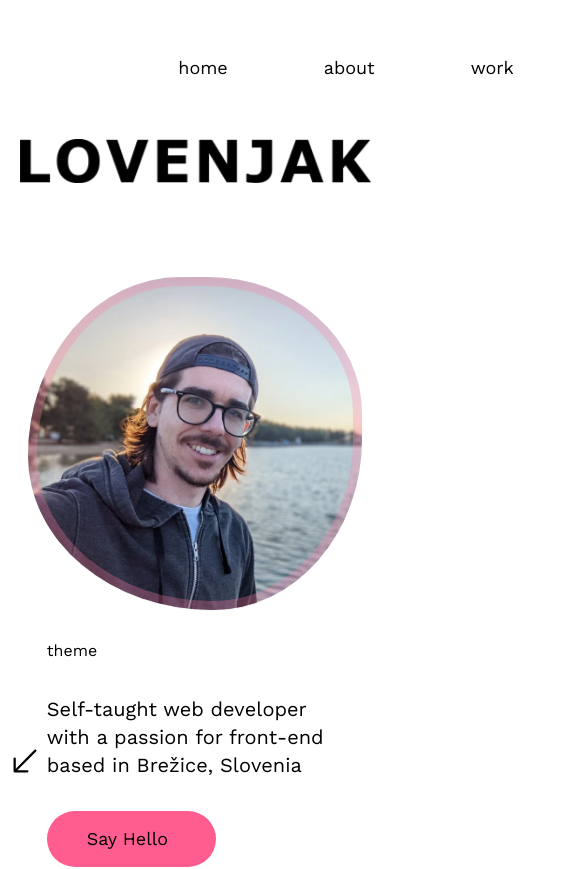
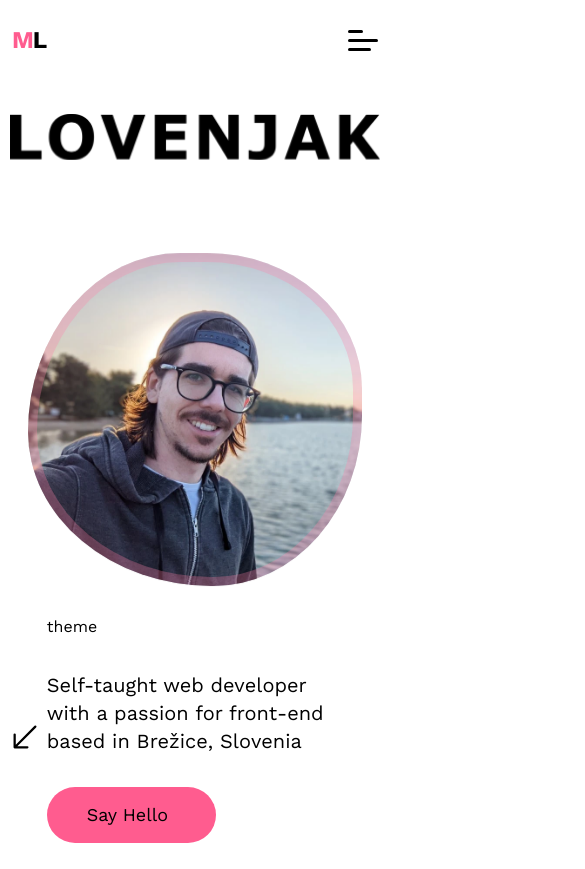
Before and after one commit to rubuz/ML-portfolioV2, a React (Vite) app: page / in a window 390 px wide. Shown: the top 869 px of the page, 585 px wide, since content can reach past the window. Built offline with nearby package versions, Linux system fonts and the light colour scheme.

Commit message:
Add mobile navigation component and update responsive behavior

```diff
--- a/src/App.jsx
+++ b/src/App.jsx
@@ -14,9 +14,11 @@ import Footer from "./components/Footer";
 import { useScroll, useTransform, motion } from "framer-motion";
 import { Slide } from "react-awesome-reveal";
 import { useMediaQuery } from "react-responsive";
+import MobileNav from "./components/MobileNav";
 
 function App() {
   const isDesktopOrLaptop = useMediaQuery({ query: "(min-width: 1024px)" });
+  const isTabletOrMobile = useMediaQuery({ query: "(max-width: 900px)" });
 
   const targetRef = useRef(null);
   const { scrollYProgress } = useScroll({
@@ -30,7 +32,7 @@ function App() {
 
   return (
     <div className="font-work">
-      <Navbar />
+      {isTabletOrMobile ? <MobileNav /> : <Navbar />}
       <TitleChanger />
       {isDesktopOrLaptop && (
         <section ref={targetRef} className="relative h-[190vh] flex flex-col">
--- a/src/components/MarqueeText.jsx
+++ b/src/components/MarqueeText.jsx
@@ -1,4 +1,3 @@
-import React from "react";
 import { LiaAsteriskSolid } from "react-icons/lia";
 
 const MarqueeText = () => {
--- /dev/null
+++ b/src/components/MobileNav.jsx
@@ -0,0 +1,53 @@
+import { useEffect, useState } from "react";
+import MobileNavMenuBtn from "./MobileNavMenuBtn";
+
+const MobileNav = () => {
+  const [isScrolled, setIsScrolled] = useState(false);
+  const [isMenuOpen, setIsMenuOpen] = useState(false);
+  console.log(isMenuOpen);
+
+  const handleOpenMenu = () => {
+    if (isMenuOpen) setIsMenuOpen(false);
+    else setIsMenuOpen(true);
+  };
+
+  useEffect(() => {
+    const checkScroll = () => {
+      setIsScrolled(window.scrollY > 0);
+    };
+
+    document.addEventListener("scroll", checkScroll);
+
+    return () => {
+      window.removeEventListener("scroll", checkScroll);
+    };
+  }, []);
+
+  return (
+    <div>
+      {isMenuOpen && (
+        <div className="fixed top-0 left-0 w-full h-screen bg-black/40 flex flex-col items-center justify-center text-white z-10">
+          <a href="#">Link 1</a>
+          <a href="#">Link 2</a>
+          <a href="#">Link 3</a>
+        </div>
+      )}
+      <nav
+        className={`w-full flex justify-between px-3 items-center sticky top-0 bg-white z-10 transition-all duration-300 ${
+          isScrolled ? "border-b-2 border-black py-2" : "py-6"
+        }`}
+      >
+        <div className="text-2xl tracking-tighter font-bold">
+          <a className="text-black" href="#">
+            <span className="text-pinky">M</span>L
+          </a>
+        </div>
+        <div>
+          <MobileNavMenuBtn open={handleOpenMenu} />
+        </div>{" "}
+      </nav>
+    </div>
+  );
+};
+
+export default MobileNav;
--- /dev/null
+++ b/src/components/MobileNavMenuBtn.jsx
@@ -0,0 +1,30 @@
+import { useState } from "react";
+import "./MobileNavMenuBtn.css";
+
+import PropTypes from "prop-types";
+
+const MobileNavMenuBtn = ({ open }) => {
+  const [isChecked, setIsChecked] = useState(false);
+
+  const handleClick = () => {
+    setIsChecked(!isChecked);
+    open();
+  };
+
+  return (
+    <div onClick={handleClick}>
+      <label htmlFor="check" className={isChecked ? "checked" : ""}>
+        {/* <input type="checkbox" id="check" checked={isChecked} /> */}
+        <span></span>
+        <span></span>
+        <span></span>
+      </label>
+    </div>
+  );
+};
+
+MobileNavMenuBtn.propTypes = {
+  open: PropTypes.func.isRequired,
+};
+
+export default MobileNavMenuBtn;
--- a/src/components/ProjectText.jsx
+++ b/src/components/ProjectText.jsx
@@ -1,5 +1,3 @@
-import React from "react";
-
 const ProjectText = ({ title, group, onMouseEnter, onMouseLeave }) => {
   return (
     <div
--- a/src/components/TitleChanger.jsx
+++ b/src/components/TitleChanger.jsx
@@ -51,11 +51,11 @@ const TitleChanger = () => {
   }, [currentImageIndex, images]);
 
   return (
-    <section className="max-w-[1400px] sm:h-[230px] h-[50px] w-full mx-auto flex justify-center items-center sm:my-10">
+    <section className="max-w-[1400px] sm:h-[230px] h-[50px] w-full mx-auto flex justify-center items-center sm:my-10 max-sm:mt-8">
       <Slide
         direction="down"
         triggerOnce="true"
-        className="h-max-[200px] w-[90%] flex justify-center items-center"
+        className="h-max-[200px] w-[95%] flex justify-center items-center"
       >
         <img
           src={images[currentImageIndex]}
--- /dev/null
+++ b/src/components/mobileNavMenuBtn.css
@@ -0,0 +1,62 @@
+label {
+  display: flex;
+  flex-direction: column;
+  width: 30px;
+  cursor: pointer;
+}
+
+label span {
+  background: #000;
+  border-radius: 999px;
+  height: 3px;
+  margin: 3px 0;
+  transition: 0.4s cubic-bezier(0.68, -0.6, 0.32, 1.6);
+}
+
+span:nth-of-type(1) {
+  width: 50%;
+}
+
+span:nth-of-type(2) {
+  width: 100%;
+}
+
+span:nth-of-type(3) {
+  width: 75%;
+}
+
+/* input[type="checkbox"] {
+  display: none;
+} */
+
+/* input[type="checkbox"]:checked ~ span:nth-of-type(1) {
+  transform-origin: bottom;
+  transform: rotatez(45deg) translate(4px, 0px);
+}
+
+input[type="checkbox"]:checked ~ span:nth-of-type(2) {
+  transform-origin: top;
+  transform: rotatez(-45deg);
+}
+
+input[type="checkbox"]:checked ~ span:nth-of-type(3) {
+  transform-origin: bottom;
+  width: 50%;
+  transform: translate(13px, -5px) rotatez(45deg);
+} */
+
+.checked span:nth-of-type(1) {
+  transform-origin: bottom;
+  transform: rotatez(45deg) translate(4px, 0px);
+}
+
+.checked span:nth-of-type(2) {
+  transform-origin: top;
+  transform: rotatez(-45deg);
+}
+
+.checked span:nth-of-type(3) {
+  transform-origin: bottom;
+  width: 50%;
+  transform: translate(13px, -5px) rotatez(45deg);
+}
```
